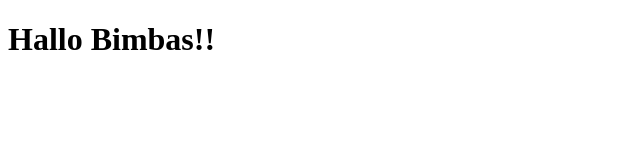
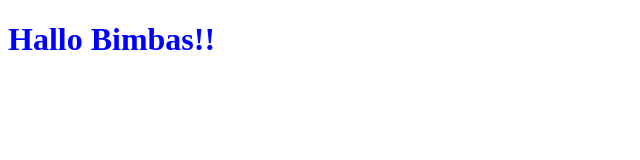
Before and after one commit to Jogobella/fifa-rafa.github.io, a plain HTML site: page index.html in a window 1280 px wide. Shown: the whole page, without its empty margins (0-640 px from the left). Drawn offline with Linux system fonts and the light colour scheme.

Commit message:
zmiana koloru tekstu

```diff
--- a/index.html
+++ b/index.html
@@ -4,6 +4,7 @@
     <meta charset="UTF-8">
     <meta name="viewport" content="width=device-width, initial-scale=1.0">
     <title>Document</title>
+    <link rel="stylesheet" href="./style.css">
 </head>
 <body>
     <h1>Hallo Bimbas!!</h1>
--- a/style.css
+++ b/style.css
@@ -0,0 +1,3 @@
+h1 {
+    color: blue;
+}
```
